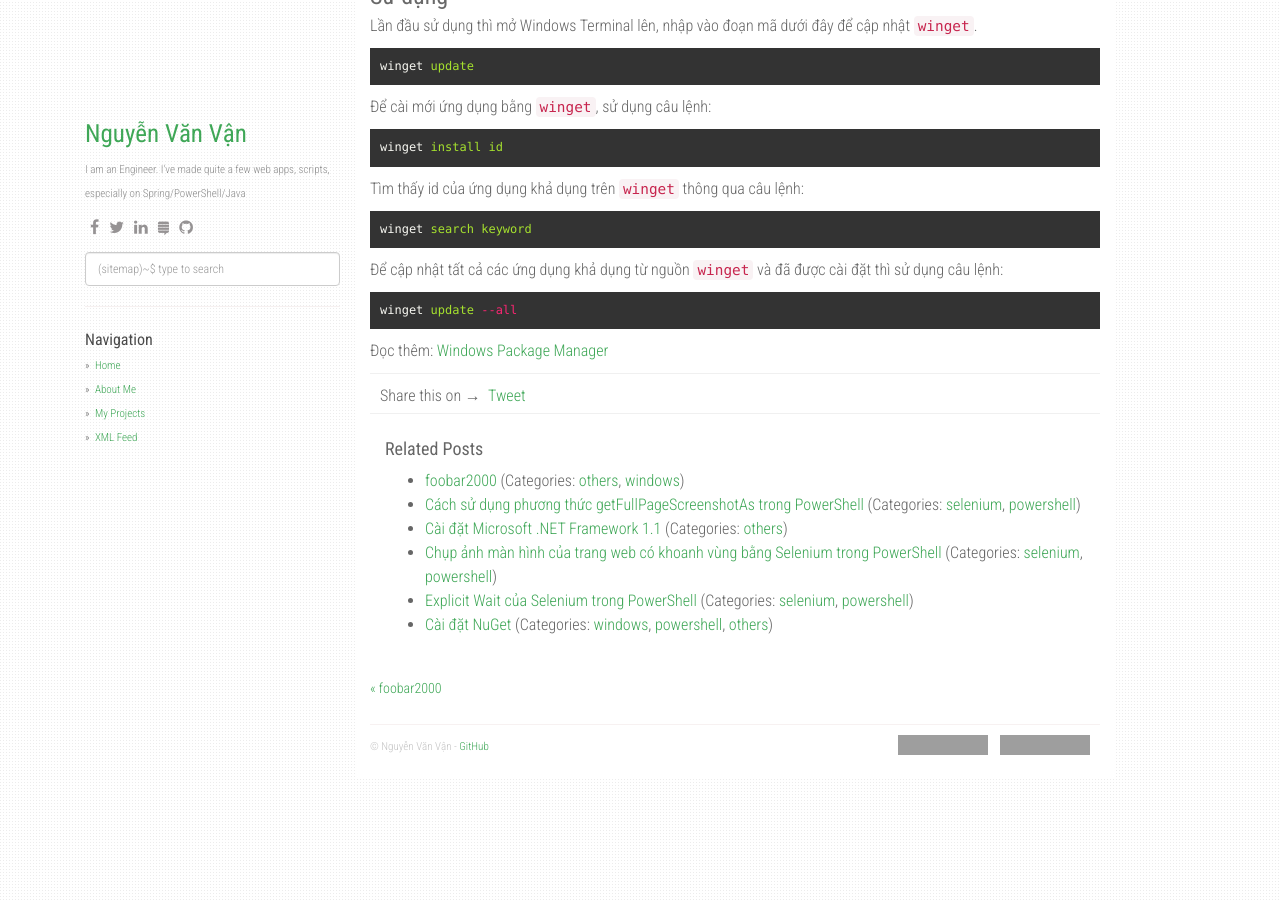
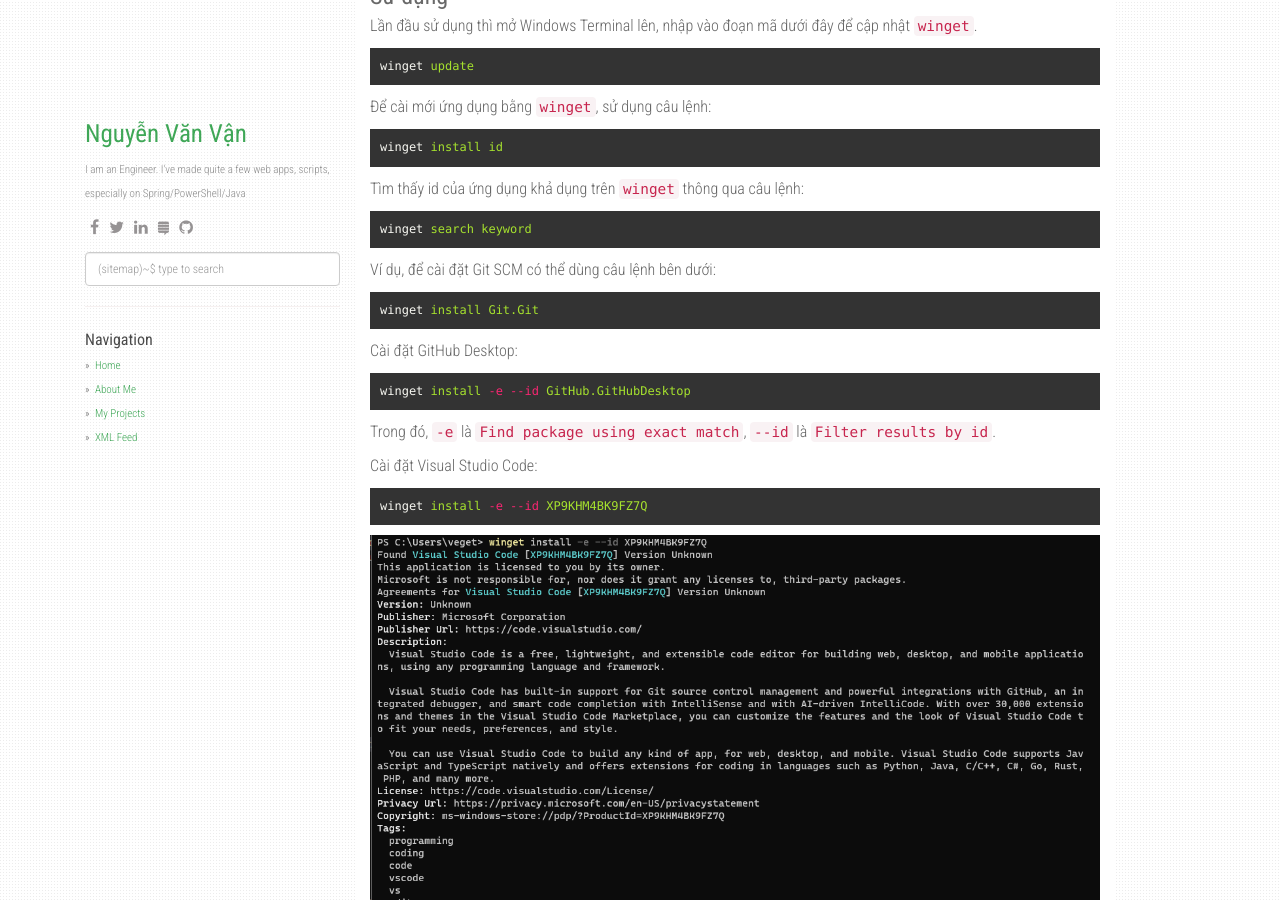
Before and after one commit to vegetaz/vegetaz.github.io, a Jekyll site: the page built from _posts/2023/07/2023-07-15-winget.markdown, in a window 1280 px wide and 900 px high, scrolled down 340 px. Built offline with Jekyll 4.4.1, drawn with Linux system fonts in a browser that asks for light colours; nearby versions of some CDN libraries; comment, search, counter and statistics services are not loaded; grey boxes are pictures that could not be loaded.

Commit message:
Cập nhật winget

````diff
--- a/_posts/2023/07/2023-07-15-winget.markdown
+++ b/_posts/2023/07/2023-07-15-winget.markdown
@@ -18,14 +18,34 @@
 ```powershell
 winget update
 ```
+
 Để cài mới ứng dụng bằng `winget`, sử dụng câu lệnh:
 ```powershell
 winget install id
 ```
+
 Tìm thấy id của ứng dụng khả dụng trên `winget` thông qua câu lệnh:
 ```powershell
 winget search keyword
 ```
+
+Ví dụ, để cài đặt Git SCM có thể dùng câu lệnh bên dưới:
+```powershell
+winget install Git.Git
+```
+
+Cài đặt GitHub Desktop:
+```powershell
+winget install -e --id GitHub.GitHubDesktop
+```
+Trong đó, `-e` là `Find package using exact match`, `--id` là `Filter results by id`.
+
+Cài đặt Visual Studio Code:
+```powershell
+winget install -e --id XP9KHM4BK9FZ7Q
+```
+![Visual Studio Code](/static/img/posts/winget/winget_install_XP9KHM4BK9FZ7Q.png)
+
 Để cập nhật tất cả các ứng dụng khả dụng từ nguồn `winget` và đã được cài đặt thì sử dụng câu lệnh:
 ```powershell
 winget update --all
````
Also changed, not shown: static/img/posts/winget/winget_install_XP9KHM4BK9FZ7Q.png (added).
